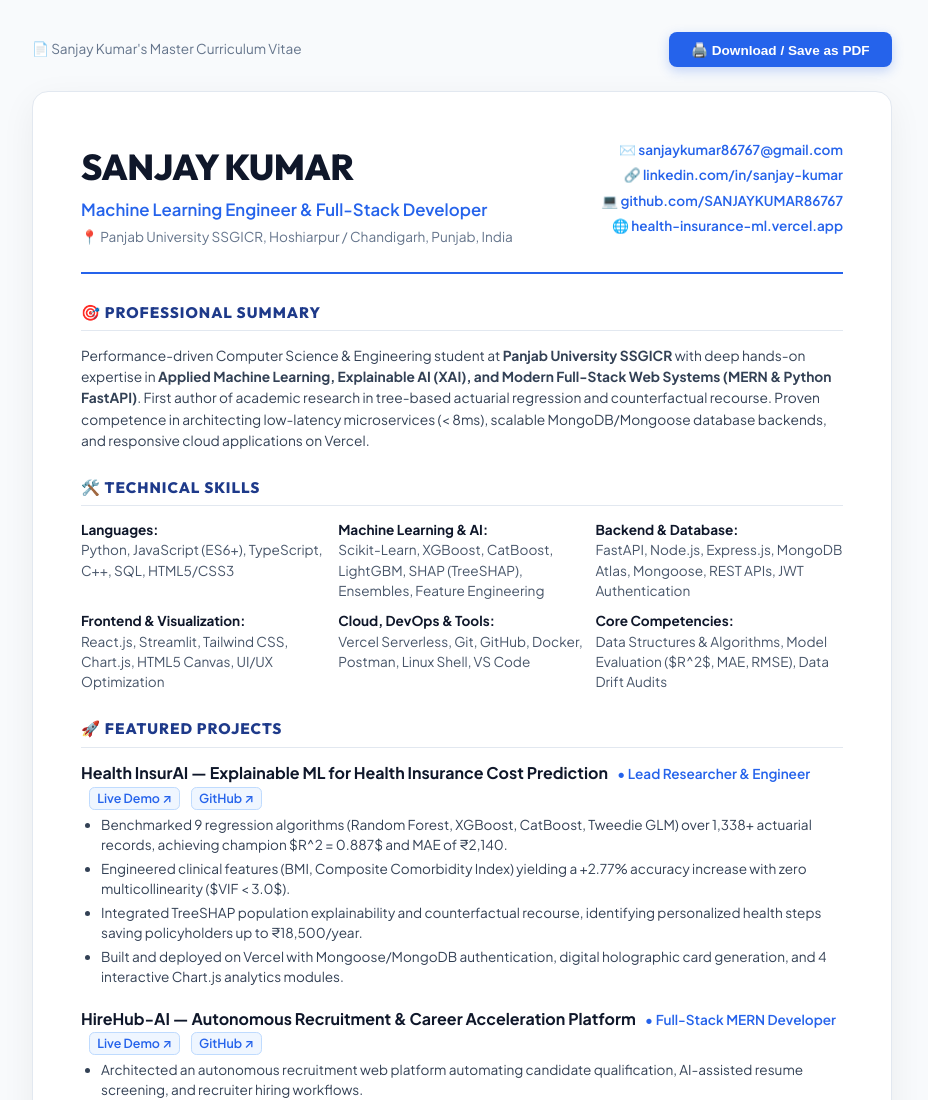
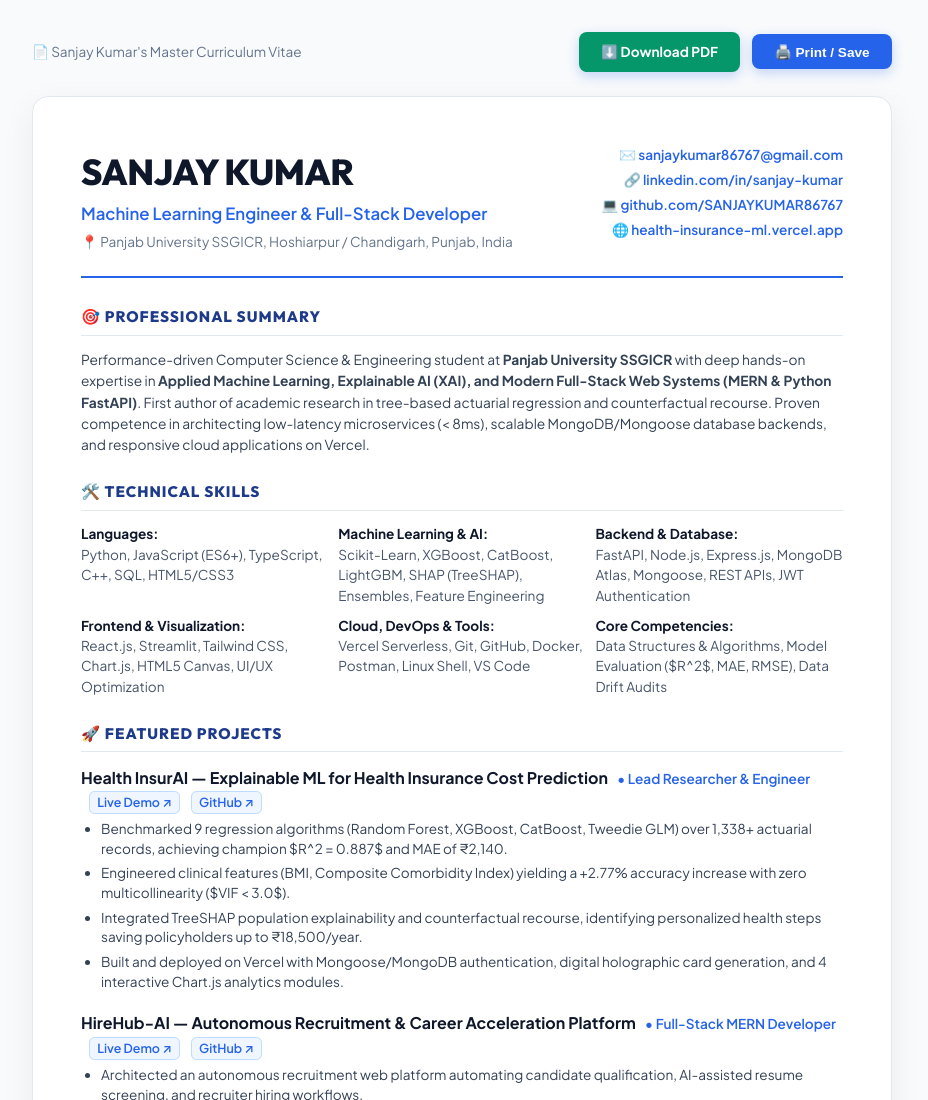
Before and after one commit to Sanjay86767/Health-insurence-and-cost-prediction-machine-learning-used-, a website: page resume.html in a window 1280 px wide. Shown: the top 1100 px of the page, without its empty margins (178-1106 px from the left). Drawn offline with Linux system fonts and the light colour scheme.

Commit message:
Add direct Download PDF button to resume page

```diff
--- a/resume.html
+++ b/resume.html
@@ -246,9 +246,14 @@
     <span style="font-size: 0.85rem; color: #64748b;">
       📄 Sanjay Kumar's Master Curriculum Vitae
     </span>
-    <button onclick="window.print()" class="print-btn">
-      🖨️ Download / Save as PDF
-    </button>
+    <div style="display: flex; gap: 0.75rem; align-items: center;">
+      <a href="Sanjay_Kumar_Resume.pdf" download="Sanjay_Kumar_Resume.pdf" class="print-btn" style="text-decoration: none; display: inline-flex; align-items: center; gap: 0.4rem; background: #059669;">
+        ⬇️ Download PDF
+      </a>
+      <button onclick="window.print()" class="print-btn" style="display: inline-flex; align-items: center; gap: 0.4rem;">
+        🖨️ Print / Save
+      </button>
+    </div>
   </div>
 
   <div class="resume-wrapper">
```
